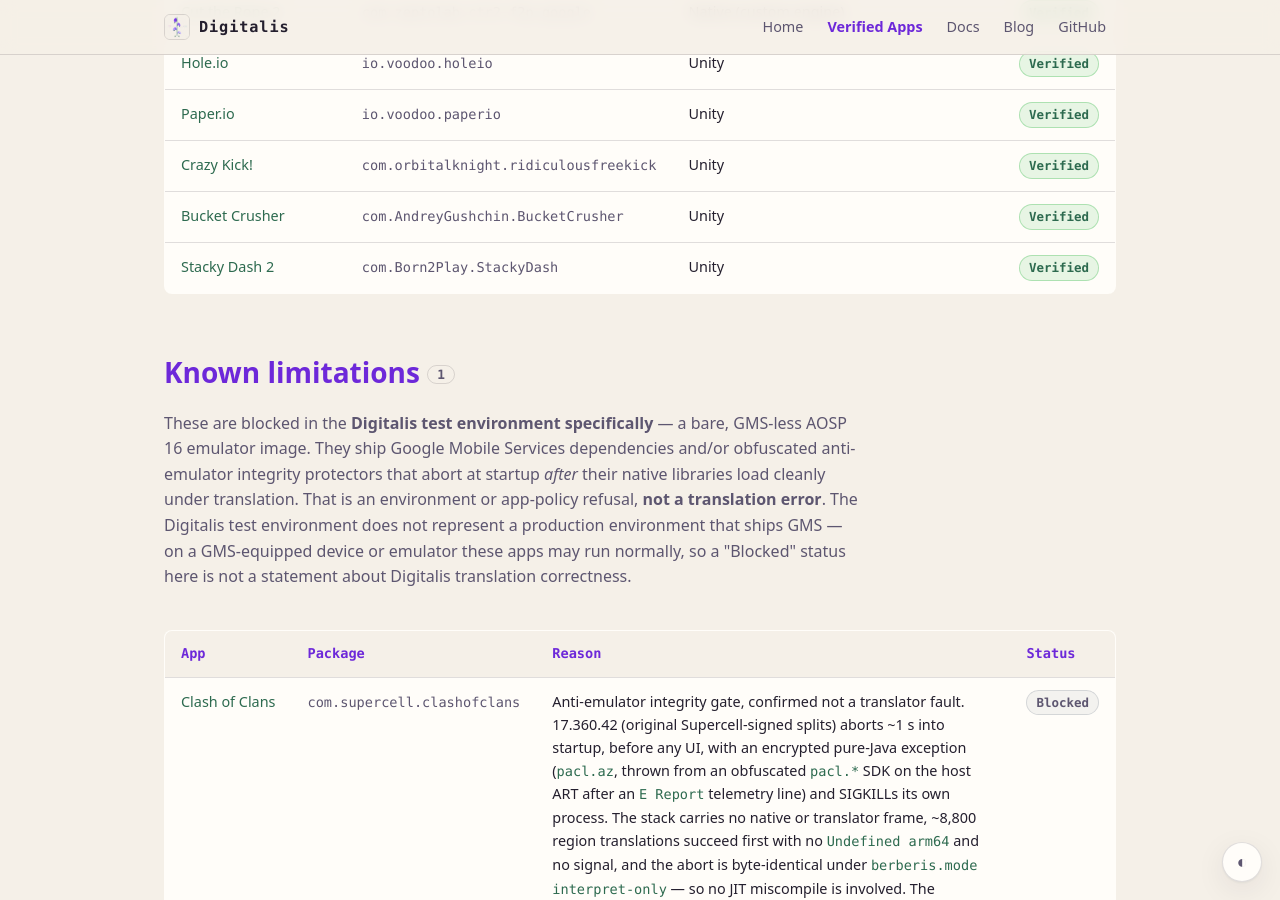
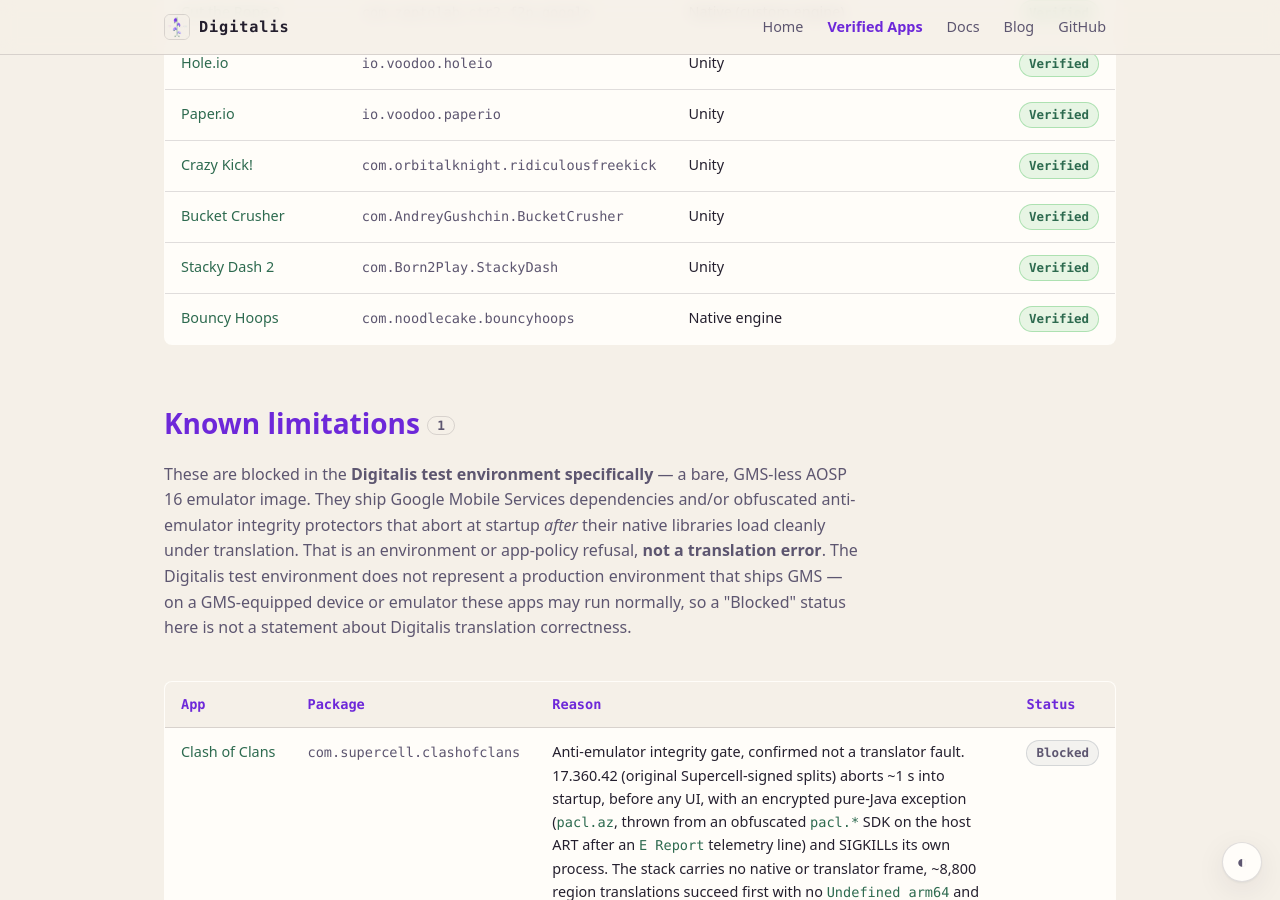
Before and after one commit to DigitalisX64/digitalisx64.github.io, a Jekyll site: the page built from apps.html, in a window 1280 px wide and 900 px high, scrolled down 3373 px. Built offline with Jekyll 4.4.1, drawn with Linux system fonts in a browser that asks for light colours.

Commit message:
apps.yml: add Bouncy Hoops (verified game)

```diff
--- a/_data/apps.yml
+++ b/_data/apps.yml
@@ -184,6 +184,9 @@ verified:
   - name: 'Stacky Dash 2'
     package: com.Born2Play.StackyDash
     stack: 'Unity'
+  - name: 'Bouncy Hoops'
+    package: com.noodlecake.bouncyhoops
+    stack: 'Native engine'
 
 # No apps are currently in this state; the section drops out of the page while
 # this list is empty.
```
